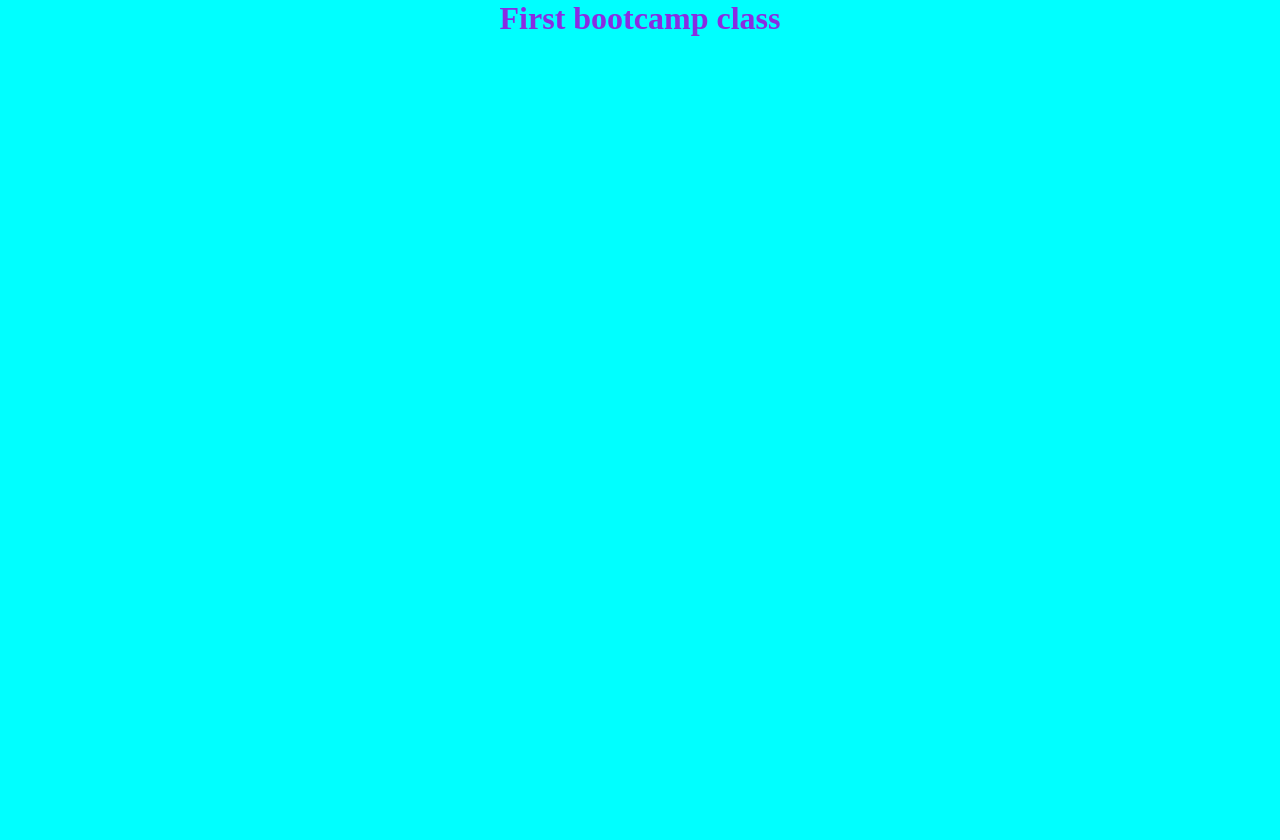
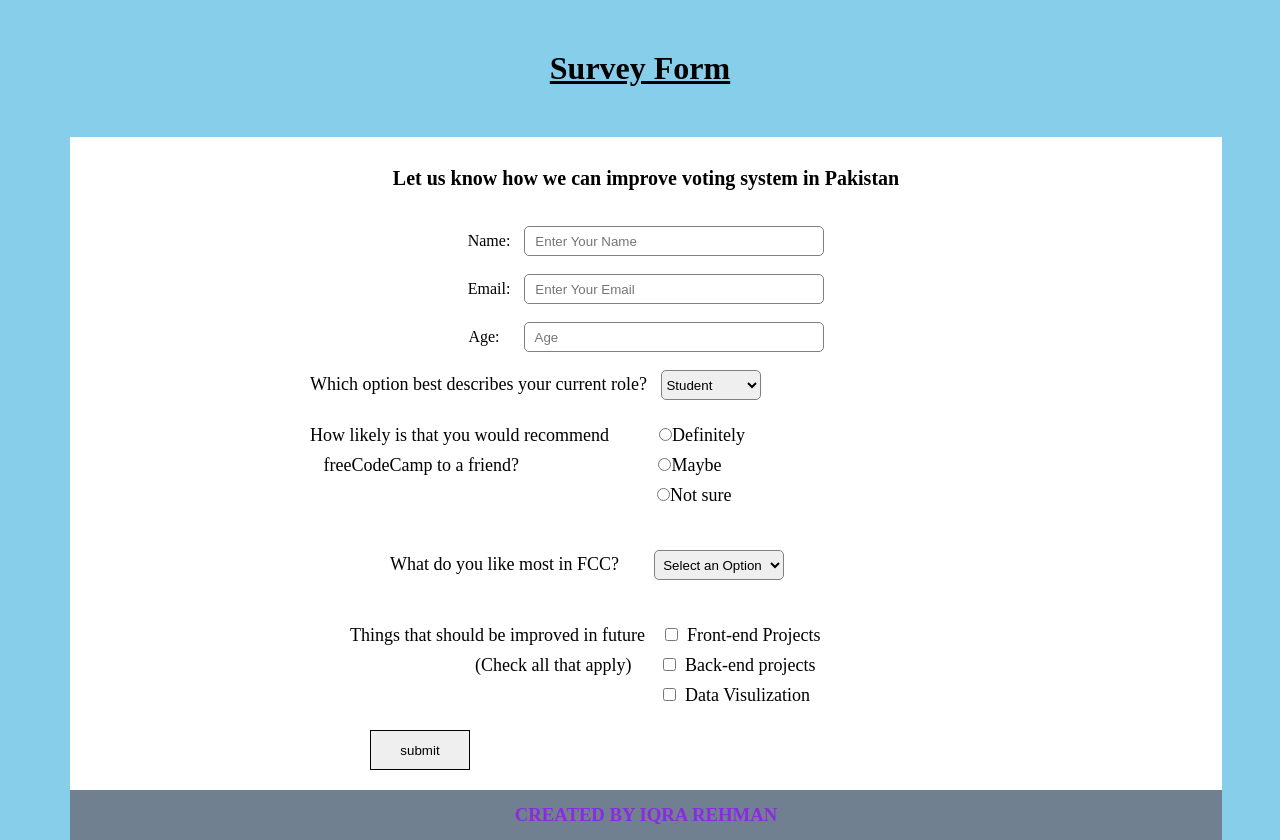
Before and after one commit to IqraRehman/bootcamp, a plain HTML site: page index.html in a window 1280 px wide. Before the commit the page ends 800 px from the top, so only its background shows below. Drawn offline with Linux system fonts and the light colour scheme.

Commit message:
update.html
Update HTML website

```diff
--- a/index.html
+++ b/index.html
@@ -6,20 +6,192 @@
     <title>Document</title>
     <style>
        *{
+	padding:0px;
 	margin: 0px;
-            padding: 0px;
 	box-sizing: border-box;
+
 }
-        body{
-            background-color: aqua;
+
+body
+{
+	background-color: skyblue;
+}
+	#heading
+	{
+       text-align: center;
+       padding-top: 50px;
+       text-decoration: underline;
+      	}
+
+.box{
+          width:90%;
+          height:700px;
+          background-color:white;
+          margin:50px 0px 0px 70px;
+    }
+ .box h2{
+ 	text-align: center;
+ 	padding-top: 30px;
+ 	font-size: 20px;
+ }
+
+/*.box .frm{
+	margin-left: 600px;
+}*/
+
+.box form input[type="txt"],[type="email"],[type="number"]{
+
+	margin-left: 10px;
+	border:1px solid grey;
+	border-radius: 5px;
+	width:300px;
+	height:30px;
+}
+.box form input[type="txt"]:hover
+{
+border-color:red;
+transition: 0.2s;
+}
+.box form input[type="email"]:hover
+{
+border-color:red;
+transition: 0.2s;
+}
+.box form input[type="number"]:hover
+{
+border-color:red;
+transition: 0.3s;
+}
+input[type="number"]{
+	margin-left: 20px;
+}
+.opt{
+	margin-left: 240px;
+	font-size: 18px;
+}
+select#slct{
+	margin-left: 10px;
+	border:1px solid grey;
+	border-radius: 5px;
+	width:100px;
+	height:30px;
+}
+::placeholder
+{
+	padding-left: 10px;
+}
+
+.sur{
+	margin-top: 20px;
+	line-height: 30px;
+}
+#rec{
+	margin-left: 50px;
+ }
+#recom1{
+	margin-left: 135px;
+}
+#recom2{
+	margin-left: 347px;
+}
+.fcc{
+	margin-left: 80px;
+}
+#sel{
+	margin-left: 30px;
+	margin-top: 40px;
+	width:130px;
+	height:30px;
+	border:1px solid grey;
+	border-radius:5px;
+}
+#sele{
+	font-size: 10px;
+	text-align: center;
+}
+footer{
+	margin-left: 280px;
+	margin-top: 40px;
+	font-size: 18px;
+	line-height: 30px;
+}
+#fu1{
+	margin-left: 20px;
+}
+span{
+	margin-left: 125px;
+}
+#fu2{
+	margin-left: 27px;
+}
+#fu3{
+	margin-left: 313px;
+}
+input[type="button"]{
+	margin-left:300px;
+	margin-top: 20px;
+	border:1px solid black;
+	width:100px;
+	height: 40px;
+	cursor: pointer;
+    }
+    .footer{
+        width: 100%;
+        height: 50px;
+        margin: 20px auto 20px auto;
+        background-color:slategray;
         color: blueviolet;
+        text-align: center;
+        text-transform: uppercase;
+        line-height: 50px;
     }
+
     </style>
 
 </head>
 <body>
-    <div>
-       <center> <h1>First bootcamp class</h1></center>
+    <div id="heading"><h1>Survey Form</h1></div>
+	<div class="box">
+		<h2>Let us know how we can improve voting system in Pakistan</h2><br><br>
+		<center><form><div class="frm">
+		Name:
+			<input type="txt" name="name" id="name" placeholder="Enter Your Name"><br><br>
+			Email:
+			<input type="email" name="email" id="email" placeholder="Enter Your Email"><br><br>
+				Age:
+				<input type="number" name="age" id="age" placeholder="Age" min="18"><br><br></div></center>
+				<div class="opt">Which option best describes your current role?
+				<select id="slct">
+					<option>Student</option>
+					<option>Employee</option>
+				</select></div>
+				<div class="opt sur">
+                     How likely is that you would recommend<input type="radio" id="rec" name="recom">Definitely<br>&nbsp;&nbsp;&nbsp;freeCodeCamp to a friend?
+
+                     <input type="radio" id="recom1" name="recom">Maybe<br>
+                     <input type="radio" id="recom2" name="recom">Not sure<br>
+                     <div class="fcc">
+                     What do you like most in FCC?
+                     <select id="sel">
+                     	<option id="sele">Select an Option</option>
+                     	<option>ABC</option>
+                     	<option>ABC</option>
+                     </select></div>
+                     </div>
+                     <footer class="foot">
+                     Things that should be improved in future<input type="checkbox" id="fu1" name="fu">&nbsp;&nbsp;Front-end Projects<br>
+                     <span>(Check all that apply)</span>
+                     <input type="checkbox" id="fu2" name="fu">&nbsp;&nbsp;Back-end projects<br>
+                     <input type="checkbox" id="fu3" name="fu">&nbsp;&nbsp;Data Visulization
+                       </footer>
+                       <input type="button" value="submit" onclick="check()">
+                   </form>
+                   <div class="footer">
+                       <h3>
+                           created by iqra rehman
+                       </h3>
+                   </div>
+
 	</div>
 
 </body>
```
Lines whose indentation alone changed are shown as unchanged.
